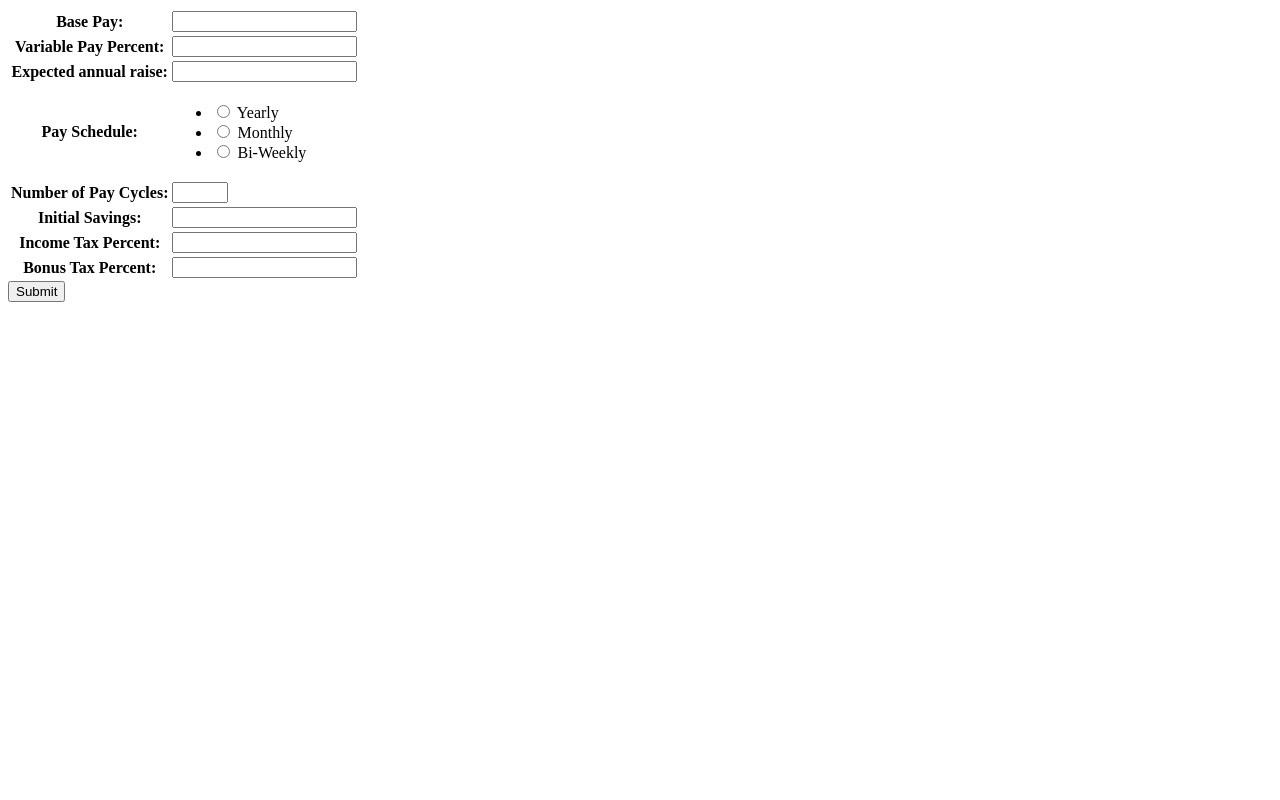
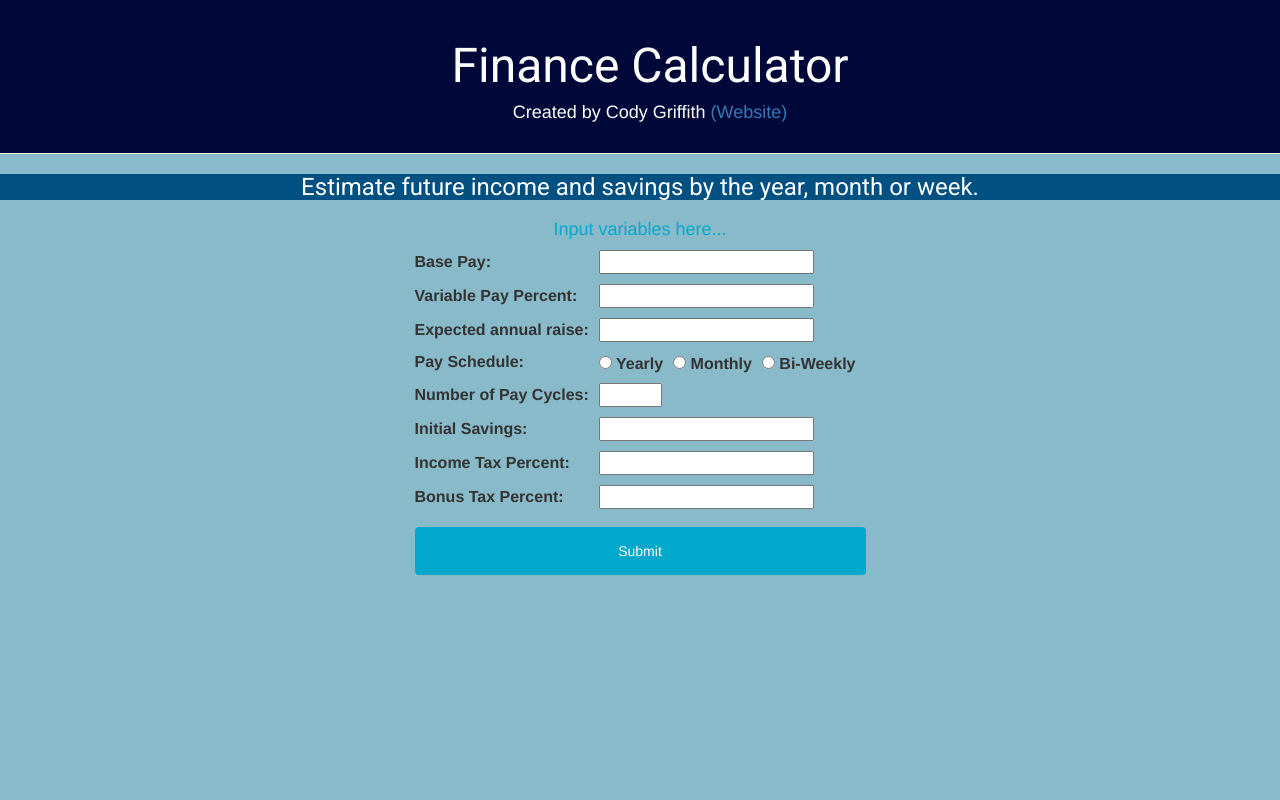
Before and after one commit to Mathnstein/FinanceCalculator, a Django app: template AppDirectory/FinanceMath/templates/FinanceMath/index.html in a window 1280 px wide. Run offline with Django 3.2, Linux system fonts and the light colour scheme; the template is opened without the code that fills it: values that come from a table or form of the project are taken from there, others are empty; some libraries are stand-ins or nearby versions.

Commit message:
Added CSS and css. Final commit

```diff
--- /dev/null
+++ b/AppDirectory/FinanceMath/static/FinanceMath/style.css
@@ -0,0 +1,82 @@
+.page-header {
+    background-color: #000839;
+    margin: auto;
+    padding: 20px 20px 20px 40px;
+}
+
+.page-header h1 {
+    color: #ffffff;
+    font-size: 36pt;
+    text-decoration: none;
+    text-align: center;
+    font-family: 'Roboto', sans-serif;
+}
+
+.page-header h4 {
+    color: #ffffff;
+    text-align: center;
+}
+
+.page-description {
+    background-color: #005082;
+    margin: auto;
+    font-size: 30pt;
+    text-align: center;
+}
+
+.page-description h3 {
+    color: #ffffff;
+    text-align: center;
+    font-family: 'Roboto', sans-serif;
+}
+
+body {
+    text-align: center;
+    background-color: rgba(34, 127, 155, 0.534);
+}
+
+form {
+    display: inline-block;
+}
+
+form h4 {
+    color: #00a8cc;
+}
+
+form ul {
+    list-style-type: none;
+    padding: 0pt;
+    margin-left: 10px;
+}
+
+form li {
+    float: left;
+    padding-right: 10px;
+}
+
+form input {
+    margin-bottom: 10px;
+    margin-left: 10px;
+}
+
+form label {
+    margin-bottom: 10px;
+    flex-direction: row;
+    justify-content: flex-end;
+    text-align: right;
+}
+
+input[type=submit] {
+    width: 100%;
+    background-color: #00a8cc;
+    color: white;
+    padding: 14px 20px;
+    margin: 8px 0;
+    border: none;
+    border-radius: 4px;
+    cursor: pointer;
+  }
+
+  input[type=submit]:hover {
+    background-color: #01c1ec;
+  }
--- a/AppDirectory/FinanceMath/templates/FinanceMath/index.html
+++ b/AppDirectory/FinanceMath/templates/FinanceMath/index.html
@@ -1,3 +1,9 @@
+{% load static %}
+<link rel="stylesheet" href="//maxcdn.bootstrapcdn.com/bootstrap/3.2.0/css/bootstrap.min.css">
+<link rel="stylesheet" href="//maxcdn.bootstrapcdn.com/bootstrap/3.2.0/css/bootstrap-theme.min.css">
+<link href="https://fonts.googleapis.com/css?family=Roboto&display=swap" rel="stylesheet">
+<link rel="stylesheet" type="text/css" href="{% static 'FinanceMath/style.css' %}">
+
 <!DOCTYPE HTML>
 <html>
 <head>
@@ -7,7 +13,15 @@
   <script src="https://cdn.plot.ly/plotly-latest.min.js"></script>
 </head>
 <body>
+    <div class="page-header">
+        <h1>Finance Calculator</h1>
+        <h4>Created by Cody Griffith <a href="mathnstein.github.io">(Website)</a></h4>
+    </div>
+    <div class="page-description">
+        <h3>Estimate future income and savings by the year, month or week.</h2>
+    </div>
     <form action="" method="post">
+        <h4>Input variables here...</h4>
         {% csrf_token %}
         <table>{{ form.as_table }}</table>
         <input type="submit" value="Submit">
```
Also changed, not shown: AppDirectory/FinanceMath/views.py (+5 -3 lines).
